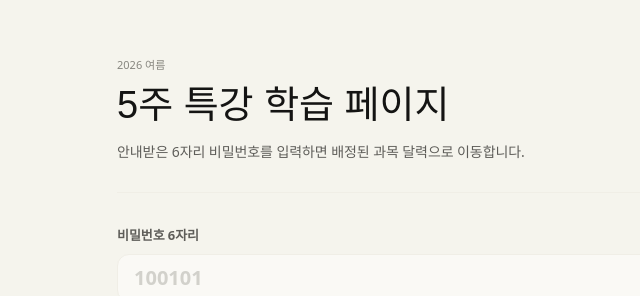
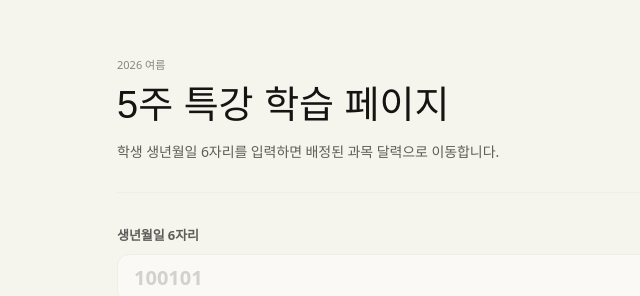
Before and after one commit to gomath777/jtmath-web, a Next.js app: page /5wsummer in a window 1280 px wide. Shown: the part 189-485 px from the top of the page, without its empty margins (255-895 px from the left). Built offline with nearby package versions, Linux system fonts and the light colour scheme; no server answers; a web font is replaced by a local one.

Commit message:
fix(summer): 로그인 문구 생년월일로 변경

```diff
--- a/src/app/5wsummer/_components/SummerLoginForm.tsx
+++ b/src/app/5wsummer/_components/SummerLoginForm.tsx
@@ -25,7 +25,7 @@ export function SummerLoginForm({ action, error }: SummerLoginFormProps) {
   return (
     <form action={action} className="mt-8 space-y-4">
       <label className="block">
-        <span className="mb-2 block text-[13px] font-semibold text-olive">비밀번호 6자리</span>
+        <span className="mb-2 block text-[13px] font-semibold text-olive">생년월일 6자리</span>
         <input
           name="pin"
           inputMode="numeric"
--- a/src/app/5wsummer/page.tsx
+++ b/src/app/5wsummer/page.tsx
@@ -19,8 +19,8 @@ type SummerEntryPageProps = {
 };
 
 const ERROR_MESSAGES: Record<string, string> = {
-  format: '6자리 숫자 비밀번호로 입력해 주세요.',
-  invalid: '등록된 비밀번호가 아닙니다. 다시 확인해 주세요.',
+  format: '생년월일 6자리를 숫자로 입력해 주세요.',
+  invalid: '등록된 생년월일이 아닙니다. 다시 확인해 주세요.',
   config: '현재 접속 설정을 확인 중입니다. 잠시 후 다시 시도해 주세요.',
   rate_limited: '입력 횟수가 많습니다. 잠시 후 다시 시도해 주세요.',
 };
@@ -54,7 +54,7 @@ export default async function SummerEntryPage({ searchParams }: SummerEntryPageP
             5주 특강 학습 페이지
           </h1>
           <p className="mt-3 break-keep text-[14px] leading-relaxed text-olive">
-            안내받은 6자리 비밀번호를 입력하면 배정된 과목 달력으로 이동합니다.
+            학생 생년월일 6자리를 입력하면 배정된 과목 달력으로 이동합니다.
           </p>
         </div>
 
```
